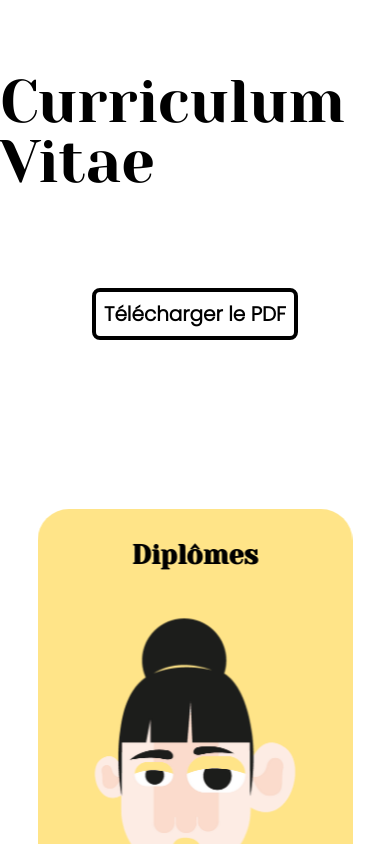
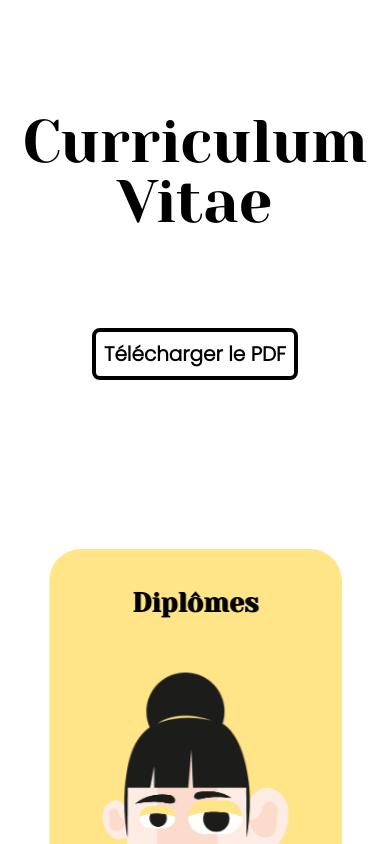
Before and after one commit to icepick4/portfolio-lea, a Vue app: page /cv in a window 390 px wide. Built offline with nearby package versions, Linux system fonts and the light colour scheme; the HTML template or start-up script is replaced by a standard one.

Commit message:
fixing responsive in cv

```diff
--- a/src/App.vue
+++ b/src/App.vue
@@ -31,7 +31,7 @@ export default defineComponent({
     <div class="flex flex-col h-screen">
         <!-- <Header /> -->
         <div
-            class="flex justify-center items-center flex-grow"
+            class="flex justify-center items-center flex-grow flex-col"
             :class="isHome ? 'pt-0' : 'pt-28'"
         >
             <RouterView />
--- a/src/components/HomeComponent.vue
+++ b/src/components/HomeComponent.vue
@@ -49,7 +49,7 @@ export default defineComponent({
             class="flex flex-col items-center justify-center w-full text-white gap-10"
         >
             <h1
-                class="text-2xl lg:text-5xl font-bold text-center leading-normal"
+                class="text-2xl lg:text-5xl font-bold text-center lg:leading-snug"
                 v-html="title"
             ></h1>
             <div v-if="link">
--- a/src/components/SkillCard.vue
+++ b/src/components/SkillCard.vue
@@ -32,7 +32,7 @@ export default defineComponent({
 
 <template>
     <div
-        class="flex justify-center items-center w-full h-full"
+        class="flex justify-center items-center w-5/6 lg:w-full h-full"
         @mouseover="isHovered = true"
         @mouseleave="isHovered = false"
     >
@@ -47,12 +47,17 @@ export default defineComponent({
             <div
                 class="absolute w-full h-full front flex flex-col items-center justify-center"
             >
-                <h2 class="text-3xl font-bold font-title absolute top-12">
+                <h2
+                    class="text-3xl font-bold font-title absolute top-8 lg:top-12"
+                >
                     {{ title }}
                 </h2>
                 <ul v-if="list" class="flex flex-col gap-2 w-4/6 h-auto mt-16">
                     <div v-for="i in list.length" :key="i">
-                        <li :class="i % 2 != 0 ? 'list-disc' : 'list-none'">
+                        <li
+                            :class="i % 2 != 0 ? 'list-disc' : 'list-none'"
+                            class="text-sm lg:text-base"
+                        >
                             {{ list[i - 1] }}
                         </li>
                     </div>
@@ -65,14 +70,16 @@ export default defineComponent({
                         v-for="i in 6"
                         :key="i"
                         :src="`/portfolio-lea/assets/cv/logos/${i}.png`"
-                        class="w-auto h-32 object-cover"
+                        class="w-auto h-24 lg:h-32 object-cover"
                     />
                 </div>
             </div>
             <div
                 class="absolute w-full h-full back flex flex-col items-center justify-evenly"
             >
-                <h2 class="text-3xl font-bold font-title">{{ title }}</h2>
+                <h2 class="text-3xl font-bold font-title top-7 lg:top-12">
+                    {{ title }}
+                </h2>
                 <img
                     :src="`/portfolio-lea/assets/characters/${character}.png`"
                     class="w-4/6 h-auto"
--- a/src/views/Cv.vue
+++ b/src/views/Cv.vue
@@ -15,7 +15,7 @@ export default defineComponent({
 
 <template>
     <div class="flex flex-col items-center gap-20 h-full mb-20">
-        <h1 class="text-6xl font-title">Curriculum Vitae</h1>
+        <h1 class="text-6xl font-title text-center">Curriculum Vitae</h1>
         <a
             class="text-xl font-bold border-4 rounded-lg border-black p-2 mt-4 hover:bg-black hover:text-white transition-all duration-300 mb-16"
         >
@@ -31,5 +31,11 @@ export default defineComponent({
                 :character="skill.character"
             />
         </div>
+        <RouterLink
+            to="/"
+            class="text-xl font-bold border-4 rounded-2xl border-black p-2 px-4 mt-4 hover:bg-black hover:text-white transition-all duration-300 mb-16"
+        >
+            Retour à la l'accueil
+        </RouterLink>
     </div>
 </template>
--- a/src/views/Home.vue
+++ b/src/views/Home.vue
@@ -10,6 +10,7 @@ export default defineComponent({
     components: { HomeComponent },
     mounted() {
         document.body.addEventListener('scroll', this.handleScroll);
+        document.body.scrollTo(0, 0);
     },
     beforeDestroy() {
         document.body.removeEventListener('scroll', this.handleScroll);
--- a/src/views/Projects.vue
+++ b/src/views/Projects.vue
@@ -23,6 +23,12 @@ export default defineComponent({
 </script>
 
 <template>
+    <RouterLink
+        to="/"
+        class="text-xl font-bold border-4 rounded-2xl border-black p-2 px-4 mt-4 hover:bg-black hover:text-white transition-all duration-300 mb-16"
+    >
+        Retour à la l'accueil
+    </RouterLink>
     <div
         class="grid grid-cols-1 md:grid-cols-2 gap-y-10 gap-x-10 w-11/12 h-full content-center"
     >
```
